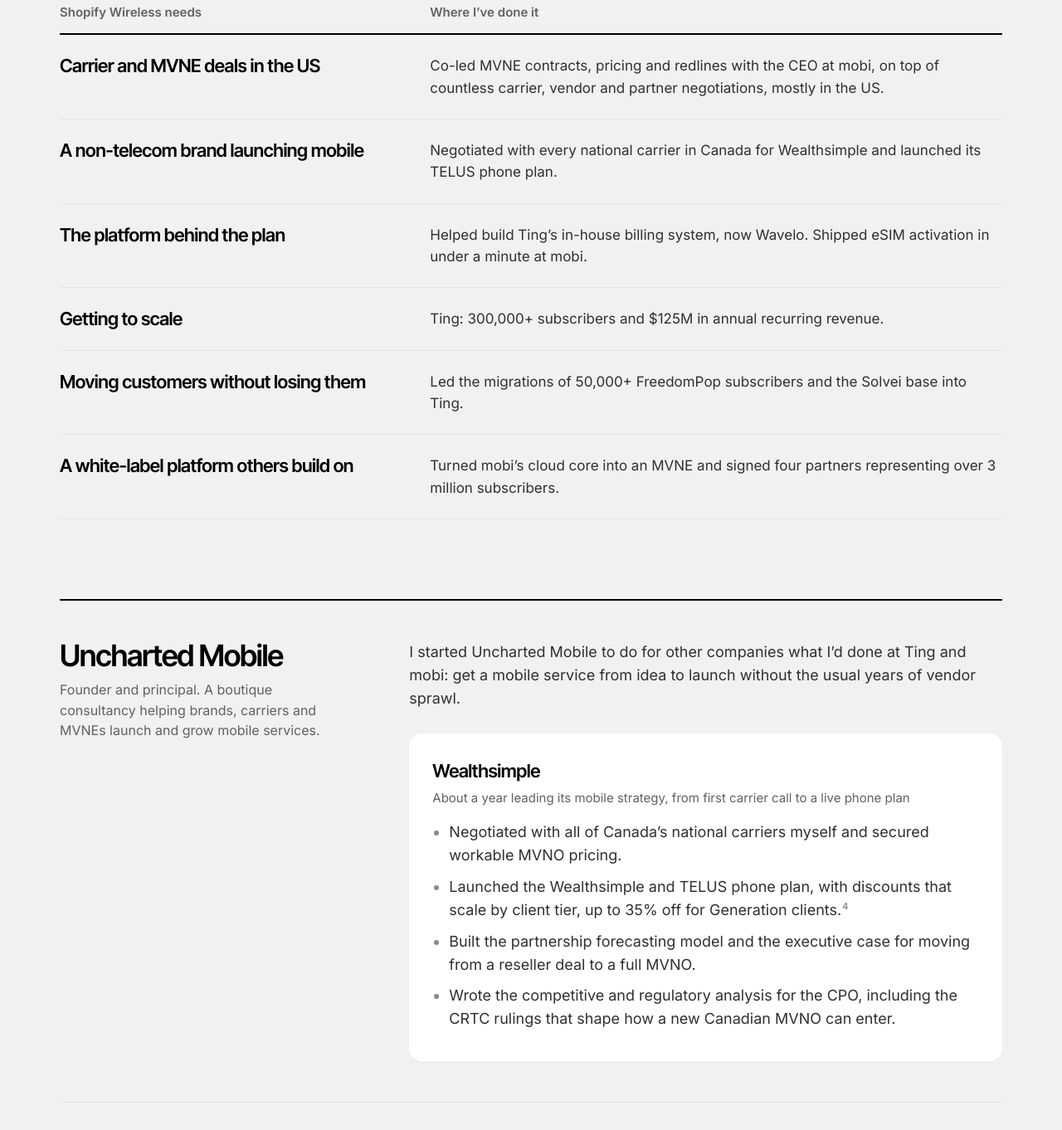
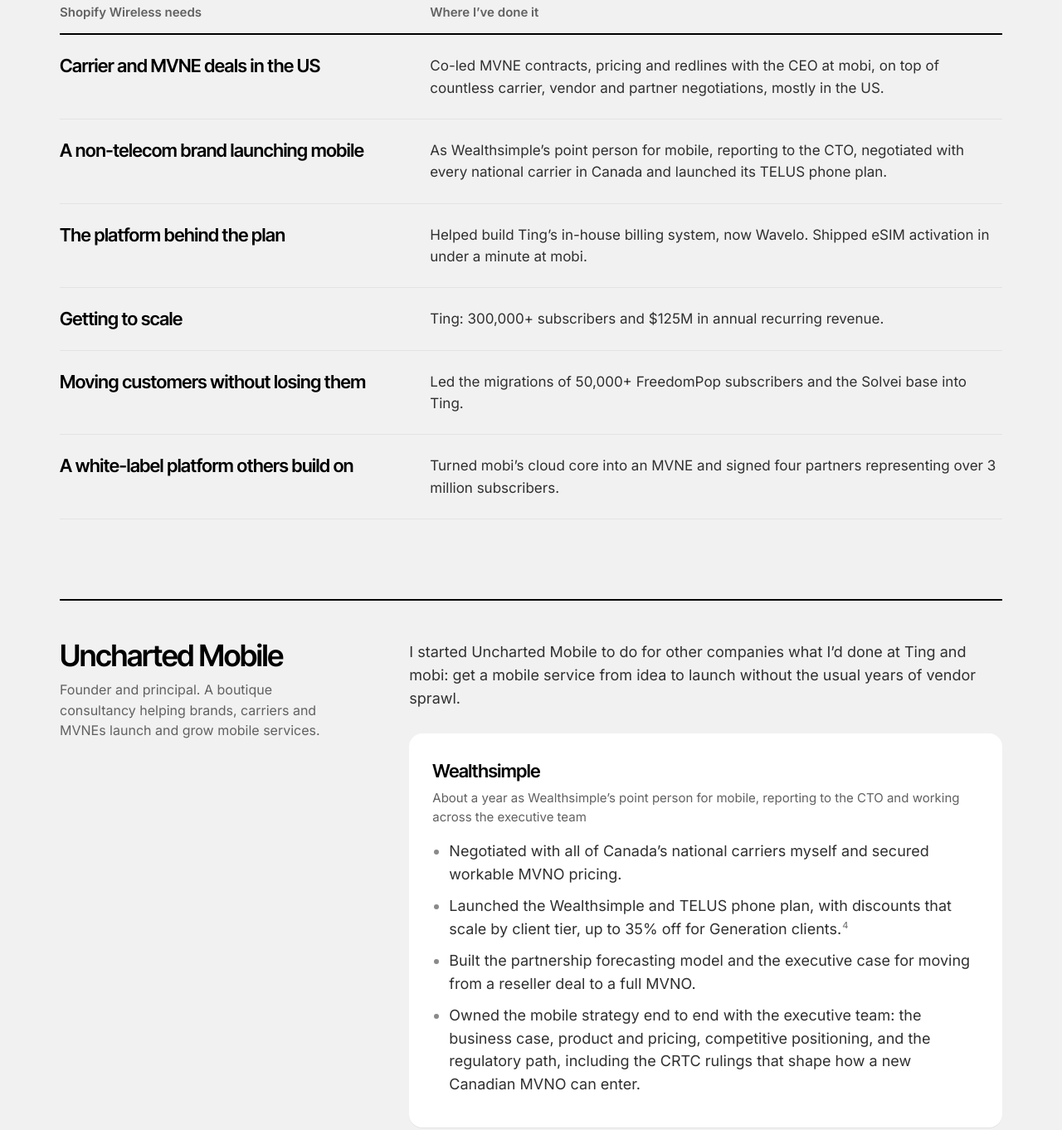
Before and after one commit to chazzy19987/bradcoates, a plain HTML site: page shopify/index.html in a window 1280 px wide. Shown: the part 8668-10030 px from the top of the page at 83% size. Drawn offline with Linux system fonts and the light colour scheme.

Commit message:
Clarify Wealthsimple role: point person reporting to the CTO
Co-Authored-By: Claude Opus 5.5 <noreply@anthropic.com>
Claude-Session: https://claude.ai/code/session_01MvaJ5FqmMgZUsyNLbbSXd8

```diff
--- a/shopify/index.html
+++ b/shopify/index.html
@@ -1059,7 +1059,7 @@ input[type=range]:focus-visible::-moz-range-thumb{box-shadow:0 0 0 4px rgba(149,
       <thead><tr><th scope="col">Shopify Wireless needs</th><th scope="col">Where I’ve done it</th></tr></thead>
       <tbody>
         <tr><th scope="row">Carrier and MVNE deals in the US</th><td data-label="Where I’ve done it">Co-led MVNE contracts, pricing and redlines with the CEO at mobi, on top of countless carrier, vendor and partner negotiations, mostly in the US.</td></tr>
-        <tr><th scope="row">A non-telecom brand launching mobile</th><td data-label="Where I’ve done it">Negotiated with every national carrier in Canada for Wealthsimple and launched its TELUS phone plan.</td></tr>
+        <tr><th scope="row">A non-telecom brand launching mobile</th><td data-label="Where I’ve done it">As Wealthsimple’s point person for mobile, reporting to the CTO, negotiated with every national carrier in Canada and launched its TELUS phone plan.</td></tr>
         <tr><th scope="row">The platform behind the plan</th><td data-label="Where I’ve done it">Helped build Ting’s in-house billing system, now Wavelo. Shipped eSIM activation in under a minute at mobi.</td></tr>
         <tr><th scope="row">Getting to scale</th><td data-label="Where I’ve done it">Ting: 300,000+ subscribers and $125M in annual recurring revenue.</td></tr>
         <tr><th scope="row">Moving customers without losing them</th><td data-label="Where I’ve done it">Led the migrations of 50,000+ FreedomPop subscribers and the Solvei base into Ting.</td></tr>
@@ -1077,12 +1077,12 @@ input[type=range]:focus-visible::-moz-range-thumb{box-shadow:0 0 0 4px rgba(149,
           <p>I started Uncharted Mobile to do for other companies what I’d done at Ting and mobi: get a mobile service from idea to launch without the usual years of vendor sprawl.</p>
           <div class="engagement">
             <h4>Wealthsimple</h4>
-            <p class="eng-meta">About a year leading its mobile strategy, from first carrier call to a live phone plan</p>
+            <p class="eng-meta">About a year as Wealthsimple’s point person for mobile, reporting to the CTO and working across the executive team</p>
             <ul>
               <li>Negotiated with all of Canada’s national carriers myself and secured workable MVNO pricing.</li>
               <li>Launched the Wealthsimple and TELUS phone plan, with discounts that scale by client tier, up to 35% off for Generation clients.<sup><a href="#s4">4</a></sup></li>
               <li>Built the partnership forecasting model and the executive case for moving from a reseller deal to a full MVNO.</li>
-              <li>Wrote the competitive and regulatory analysis for the CPO, including the CRTC rulings that shape how a new Canadian MVNO can enter.</li>
+              <li>Owned the mobile strategy end to end with the executive team: the business case, product and pricing, competitive positioning, and the regulatory path, including the CRTC rulings that shape how a new Canadian MVNO can enter.</li>
             </ul>
           </div>
         </div>
```
